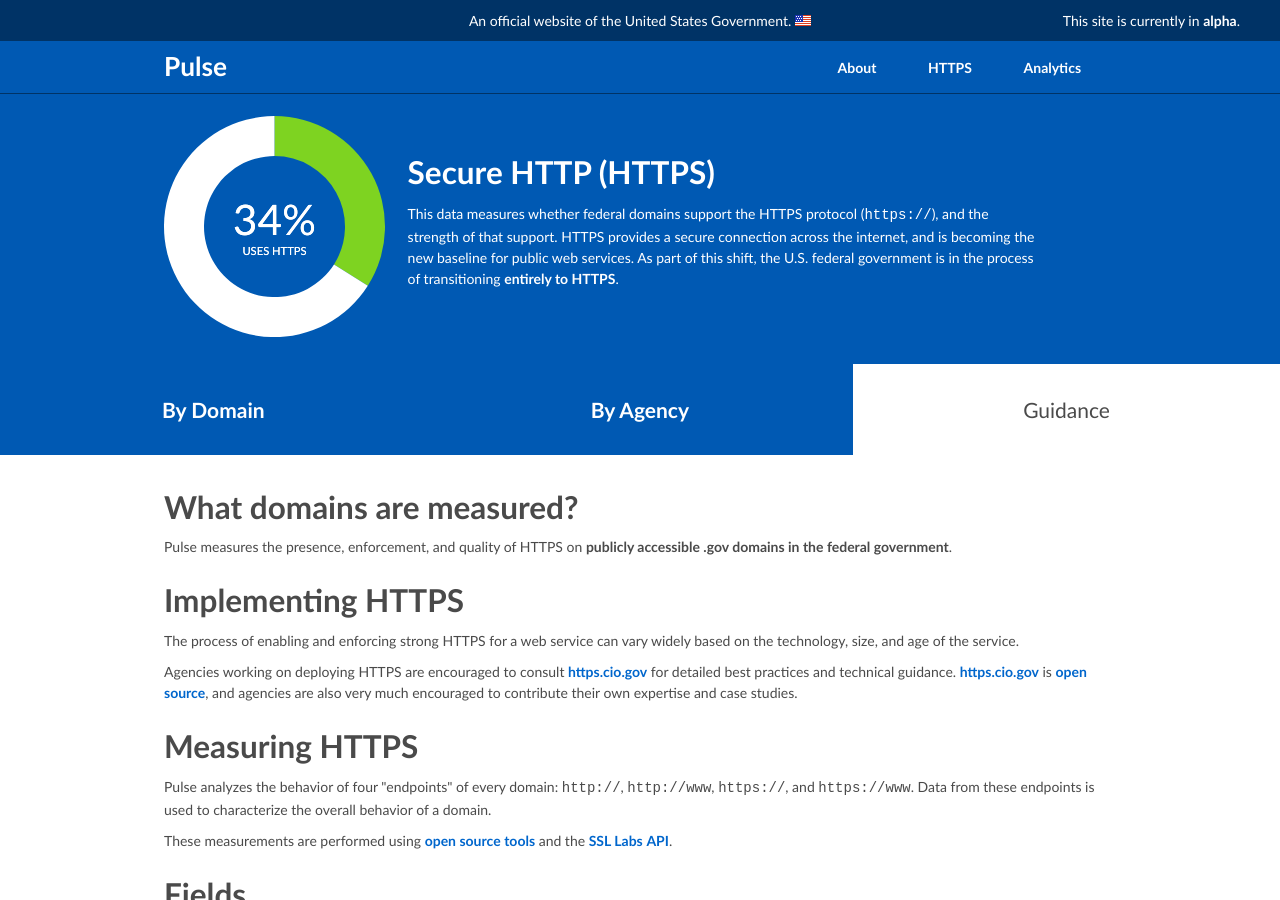
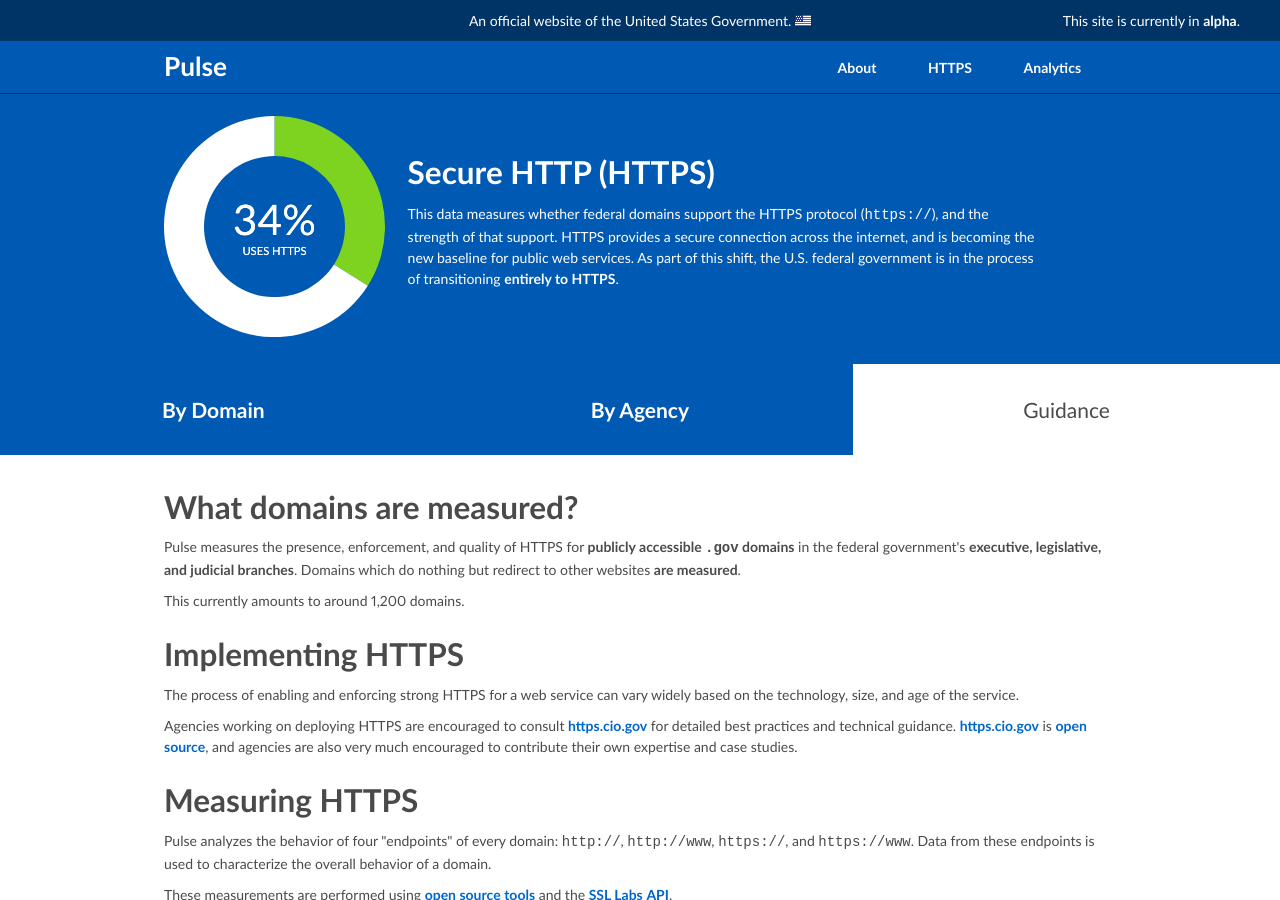
Before and after one commit to 18F/pulse, a Jekyll site: the page built from pages/https/guide.html, in a window 1280 px wide and 900 px high. Built offline with Jekyll 4.4.1, drawn with Linux system fonts in a browser that asks for light colours; Markdown is read by kramdown in place of the engine named in the settings.

Commit message:
more consistency and detail on what domains participate

```diff
--- a/pages/analytics/guide.html
+++ b/pages/analytics/guide.html
@@ -21,7 +21,11 @@ description: "Which federal government domains are participating in the Digital
     <h1>What domains are measured?</h1>
 
     <p>
-      Pulse measures DAP participation for <strong>any publicly accessible <code>.gov</code> domain in the federal government's executive branch</strong>. Domains which do nothing but redirect to other websites are not measured.
+      Pulse measures DAP participation for <strong>publicly accessible <code>.gov</code> domains</strong> in the federal government's <strong>executive branch</strong>. Domains which do nothing but redirect to other websites <strong>are not measured</strong>.
+    </p>
+
+    <p>
+      This currently amounts to around 800 domains.
     </p>
 
     <h1>How to participate</h1>
--- a/pages/https/guide.html
+++ b/pages/https/guide.html
@@ -19,7 +19,11 @@ description: "How federal government domains are doing at deploying HTTPS."
     <h1>What domains are measured?</h1>
 
     <p>
-      Pulse measures the presence, enforcement, and quality of HTTPS on <strong>publicly accessible .gov domains in the federal government</strong>.
+      Pulse measures the presence, enforcement, and quality of HTTPS for <strong>publicly accessible <code>.gov</code> domains</strong> in the federal government's <strong>executive, legislative, and judicial branches</strong>. Domains which do nothing but redirect to other websites <strong>are measured</strong>.
+    </p>
+
+    <p>
+      This currently amounts to around 1,200 domains.
     </p>
 
     <h1>Implementing HTTPS</h1>
```
